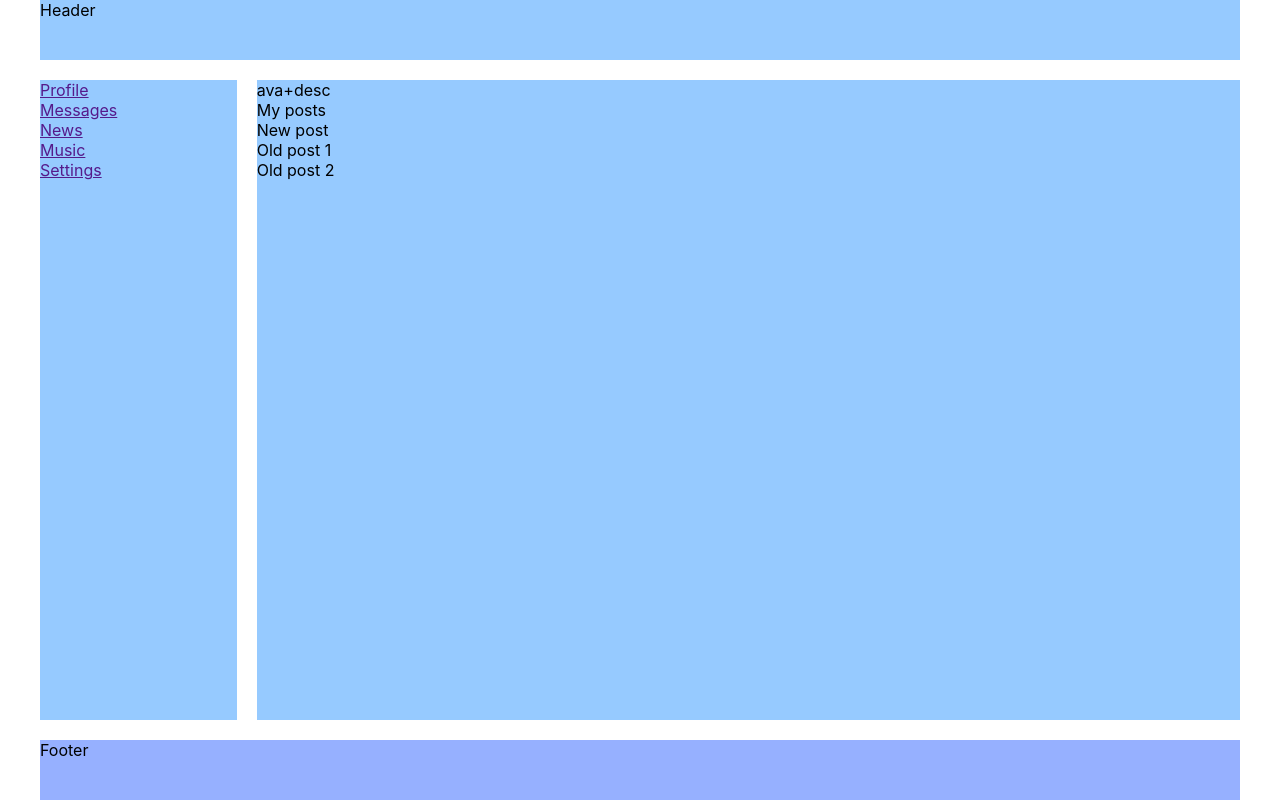
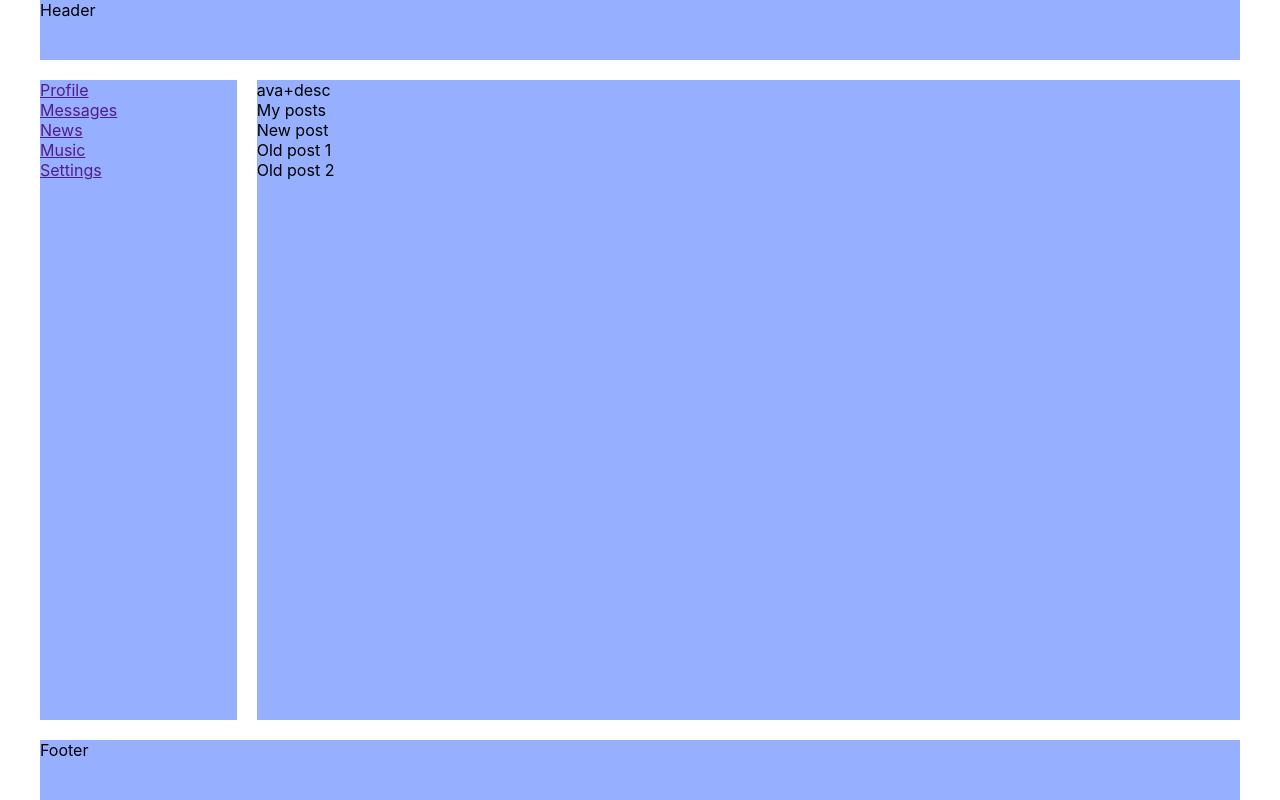
Before and after one commit to Dandreev94/react_sample_social_web, a React (Create React App) app: page /profile in a window 1280 px wide. Built offline with nearby package versions, Linux system fonts and the light colour scheme.

Commit message:
change structure

```diff
--- a/src/components/Header.module.css
+++ b/src/components/Header/Header.module.css
@@ -1,4 +1,4 @@
 .header {
     grid-area: h;
-    background: #96caff;
+    background: #96b0ff;
 }
--- a/src/components/Navbar.module.css
+++ b/src/components/Navbar/Navbar.module.css
@@ -1,4 +1,4 @@
 .nav {
     grid-area: n;
-    background: #96caff;
+    background: #96b0ff;
 }
--- a/src/components/Profile.module.css
+++ b/src/components/Profile/Profile.module.css
@@ -1,4 +1,4 @@
 .content {
     grid-area: c;
-    background: #96caff;
+    background: #96b0ff;
 }
```
Also changed, not shown: src/App.js (+4 -4 lines), src/components/Footer/Footer.jsx (renamed from src/components/Footer.jsx), src/components/Footer/Footer.module.css (renamed from src/components/Footer.module.css), src/components/Header/Header.jsx (renamed from src/components/Header.jsx), src/components/Navbar/Navbar.jsx (renamed from src/components/Navbar.jsx), src/components/Profile/Profile.jsx (renamed from src/components/Profile.jsx).
